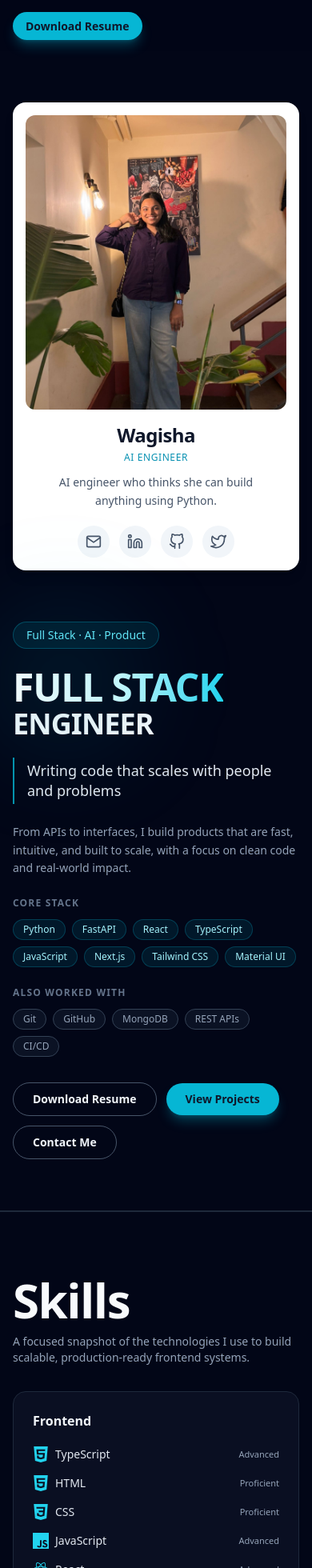
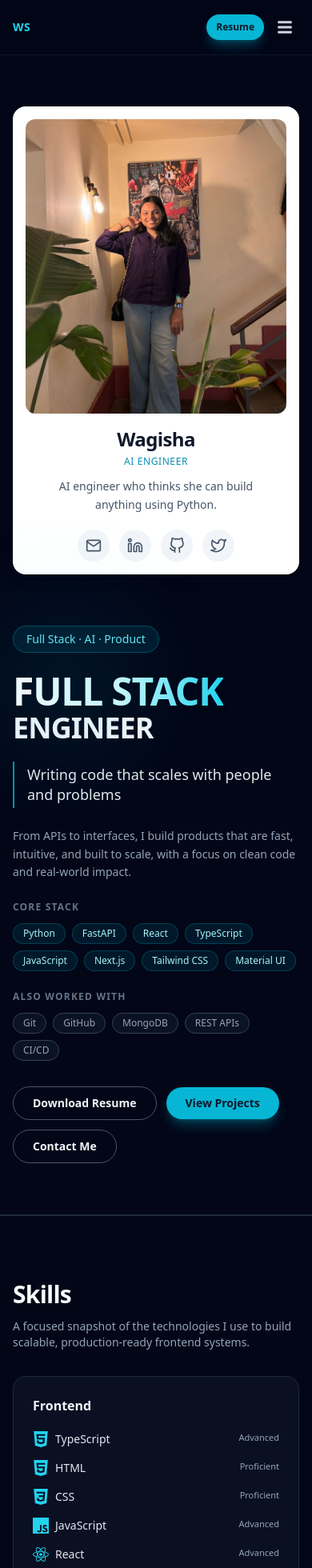
Before and after one commit to Wagisha29/Wagisha-portfolio, a React (Vite) app: page / in a window 390 px wide. Shown: the top 1960 px of the page at 80% size. Built offline with nearby package versions, Linux system fonts and the light colour scheme.

Commit message:
make it mobile friendly

```diff
--- a/src/components/CaseStudy.jsx
+++ b/src/components/CaseStudy.jsx
@@ -142,7 +142,7 @@ export default function CaseStudy() {
           <span>Back to Projects</span>
         </button>
 
-        <h1 className="text-4xl font-bold mb-6">{caseStudy.name}</h1>
+        <h1 className="text-2xl font-bold mb-6 sm:text-3xl md:text-4xl">{caseStudy.name}</h1>
 
         <Section title="Problem Statement" text={caseStudy.problemStatement} />
         <Section title="Overview" text={caseStudy.overview} />
--- a/src/components/Contact.jsx
+++ b/src/components/Contact.jsx
@@ -8,7 +8,7 @@ export default function Contact() {
         className="bg-slate-950 text-slate-50 border-t border-slate-800"
       >
         <div className="mx-auto max-w-5xl px-4 py-16">
-          <h2 className="text-6xl font-semibold tracking-tight mb-2">
+          <h2 className="text-3xl font-semibold tracking-tight mb-2 sm:text-4xl lg:text-6xl">
           Let’s Connect
           </h2>
           <p className="text-sm text-slate-400 mb-6">
@@ -30,13 +30,13 @@ export default function Contact() {
               <div className="space-y-2 text-sm">
                 <a
                   href="mailto:wagisha29@gmail.com"
-                  className="flex items-center justify-between rounded-lg border border-slate-700 bg-slate-900 px-3 py-2 text-slate-100 hover:border-cyan-400 hover:text-cyan-200 transition-colors"
+                  className="flex flex-col gap-1 rounded-lg border border-slate-700 bg-slate-900 px-3 py-2.5 text-slate-100 transition-colors hover:border-cyan-400 hover:text-cyan-200 sm:flex-row sm:items-center sm:justify-between"
                 >
                   <span className="flex items-center gap-2">
-                    <FiMail className="h-4 w-4" />
+                    <FiMail className="h-4 w-4 shrink-0" />
                     <span>Email</span>
                   </span>
-                  <span className="text-xs text-slate-400">
+                  <span className="truncate text-xs text-slate-400 sm:max-w-[60%] sm:text-right">
                     wagisha29@gmail.com
                   </span>
                 </a>
@@ -45,13 +45,13 @@ export default function Contact() {
                   href="https://github.com/Wagisha29"
                   target="_blank"
                   rel="noreferrer"
-                  className="flex items-center justify-between rounded-lg border border-slate-700 bg-slate-900 px-3 py-2 text-slate-100 hover:border-cyan-400 hover:text-cyan-200 transition-colors"
+                  className="flex flex-col gap-1 rounded-lg border border-slate-700 bg-slate-900 px-3 py-2.5 text-slate-100 transition-colors hover:border-cyan-400 hover:text-cyan-200 sm:flex-row sm:items-center sm:justify-between"
                 >
                   <span className="flex items-center gap-2">
-                    <FiGithub className="h-4 w-4" />
+                    <FiGithub className="h-4 w-4 shrink-0" />
                     <span>GitHub</span>
                   </span>
-                  <span className="text-xs text-slate-400">
+                  <span className="text-xs text-slate-400 sm:text-right">
                     @Wagisha29
                   </span>
                 </a>
@@ -60,13 +60,13 @@ export default function Contact() {
                   href="https://www.linkedin.com/in/wagisha29"
                   target="_blank"
                   rel="noreferrer"
-                  className="flex items-center justify-between rounded-lg border border-slate-700 bg-slate-900 px-3 py-2 text-slate-100 hover:border-cyan-400 hover:text-cyan-200 transition-colors"
+                  className="flex flex-col gap-1 rounded-lg border border-slate-700 bg-slate-900 px-3 py-2.5 text-slate-100 transition-colors hover:border-cyan-400 hover:text-cyan-200 sm:flex-row sm:items-center sm:justify-between"
                 >
                   <span className="flex items-center gap-2">
-                    <FiLinkedin className="h-4 w-4" />
+                    <FiLinkedin className="h-4 w-4 shrink-0" />
                     <span>LinkedIn</span>
                   </span>
-                  <span className="text-xs text-slate-400">
+                  <span className="text-xs text-slate-400 sm:text-right">
                     in/wagisha29
                   </span>
                 </a>
--- a/src/components/Experience.jsx
+++ b/src/components/Experience.jsx
@@ -81,7 +81,7 @@ export default function Experience() {
       className="bg-slate-950 text-slate-50 border-t border-slate-800"
     >
       <div className="mx-auto max-w-6xl px-4 py-20">
-        <h2 className="text-6xl font-semibold tracking-tight mb-3">
+        <h2 className="text-3xl font-semibold tracking-tight mb-3 sm:text-4xl lg:text-6xl">
           Professional Experience
         </h2>
         <p className="text-sm text-slate-400 mb-12 max-w-2xl">
--- a/src/components/Navbar.jsx
+++ b/src/components/Navbar.jsx
@@ -1,12 +1,14 @@
 import { useState } from "react";
 import {
   FaHome,
-  FaUser,
   FaTools,
   FaProjectDiagram,
   FaBriefcase,
   FaEnvelope,
+  FaBars,
+  FaTimes,
 } from "react-icons/fa";
+
 const sections = [
   { id: "home", label: "Home", icon: FaHome },
   { id: "skills", label: "Skills", icon: FaTools },
@@ -28,10 +30,16 @@ function Navbar() {
     }
   };
 
-
   return (
-        <header className="sticky top-0 z-50 bg-slate-950/90">
-            <nav className="mx-auto flex max-w-5xl items-center justify-between px-4 py-5">
+    <header className="sticky top-0 z-50 border-b border-slate-800/50 bg-slate-950/90 backdrop-blur-sm">
+      <nav className="mx-auto flex max-w-5xl items-center justify-between px-4 py-4 md:py-5">
+        <button
+          type="button"
+          onClick={() => handleNavClick("home")}
+          className="text-sm font-bold tracking-wide text-cyan-400 md:hidden"
+        >
+          WS
+        </button>
 
         {/* Desktop links */}
         <div className="hidden items-center gap-6 rounded-full border border-slate-800 px-4 py-2 md:flex">
@@ -57,18 +65,59 @@ function Navbar() {
             );
           })}
         </div>
-                <div>
+
+        <div className="flex items-center gap-2 sm:gap-3">
           <a
-                          href="/resume.pdf" // replace with your real resume link
-                          className="rounded-full bg-cyan-500 px-4 py-2 text-sm font-semibold text-slate-900 shadow-lg shadow-cyan-500/30 hover:bg-cyan-400 transition-colors"
+            href="/Wagisha_Singh_Resume.pdf"
+            className="rounded-full bg-cyan-500 px-3 py-2 text-xs font-semibold text-slate-900 shadow-lg shadow-cyan-500/30 transition-colors hover:bg-cyan-400 sm:px-4 sm:text-sm"
           >
-                          Download Resume
+            <span className="hidden sm:inline">Download Resume</span>
+            <span className="sm:hidden">Resume</span>
           </a>
+
+          <button
+            type="button"
+            className="rounded-lg p-2 text-slate-300 transition-colors hover:bg-slate-800 hover:text-white md:hidden"
+            onClick={() => setIsOpen((prev) => !prev)}
+            aria-expanded={isOpen}
+            aria-label={isOpen ? "Close menu" : "Open menu"}
+          >
+            {isOpen ? (
+              <FaTimes className="text-xl" aria-hidden="true" />
+            ) : (
+              <FaBars className="text-xl" aria-hidden="true" />
+            )}
+          </button>
         </div>
+      </nav>
 
-            </nav>
+      {/* Mobile menu */}
+      {isOpen && (
+        <div className="border-t border-slate-800 bg-slate-950/95 px-4 pb-4 md:hidden">
+          <div className="mx-auto max-w-5xl space-y-1 pt-2">
+            {sections.map((item) => {
+              const Icon = item.icon;
+              return (
+                <button
+                  key={item.id}
+                  type="button"
+                  onClick={() => handleNavClick(item.id)}
+                  className={`flex w-full items-center gap-3 rounded-lg px-3 py-3 text-sm font-medium transition-colors ${
+                    active === item.id
+                      ? "bg-cyan-500/10 text-cyan-400"
+                      : "text-slate-300 hover:bg-slate-900 hover:text-white"
+                  }`}
+                >
+                  <Icon className="text-lg" aria-hidden="true" />
+                  <span>{item.label}</span>
+                </button>
+              );
+            })}
+          </div>
+        </div>
+      )}
     </header>
-    )
+  );
 }
 
 export default Navbar;
--- a/src/components/Projects.jsx
+++ b/src/components/Projects.jsx
@@ -35,7 +35,7 @@ export default function Projects() {
       className="bg-slate-950 text-slate-50 border-t border-slate-800"
     >
       <div className="mx-auto max-w-6xl px-4 py-20">
-        <h2 className="text-6xl font-semibold tracking-tight mb-3">
+        <h2 className="text-3xl font-semibold tracking-tight mb-3 sm:text-4xl lg:text-6xl">
           Selected Projects
         </h2>
         <p className="text-sm text-slate-400 mb-12">
--- a/src/components/Skills.jsx
+++ b/src/components/Skills.jsx
@@ -50,7 +50,7 @@ export default function Skills() {
         className="bg-slate-950 text-slate-50 border-t border-slate-800"
       >
         <div className="mx-auto max-w-6xl px-4 py-20">
-          <h2 className="text-6xl font-semibold tracking-tight mb-3">
+          <h2 className="text-3xl font-semibold tracking-tight mb-3 sm:text-4xl lg:text-6xl">
             Skills
           </h2>
           <p className="text-sm text-slate-400 mb-8">
@@ -71,16 +71,16 @@ export default function Skills() {
                 <div className="space-y-4">
                   {group.items.map((item) => (
                     <div key={item.name}>
-                      <div className="flex items-center justify-between mb-2">
-                        <div className="flex items-center gap-2">
-                          <span className="text-xl text-cyan-400">
+                      <div className="flex items-start justify-between gap-2 mb-2">
+                        <div className="flex min-w-0 items-center gap-2">
+                          <span className="shrink-0 text-xl text-cyan-400">
                             <item.icon />
                           </span>
                           <span className="text-sm md:text-base text-slate-200">
                             {item.name}
                           </span>
                         </div>
-                        <span className="text-[11px] md:text-xs text-slate-400">
+                        <span className="shrink-0 text-[11px] md:text-xs text-slate-400">
                           {item.level}
                         </span>
                       </div>
```
Lines whose indentation alone changed are shown as unchanged.
